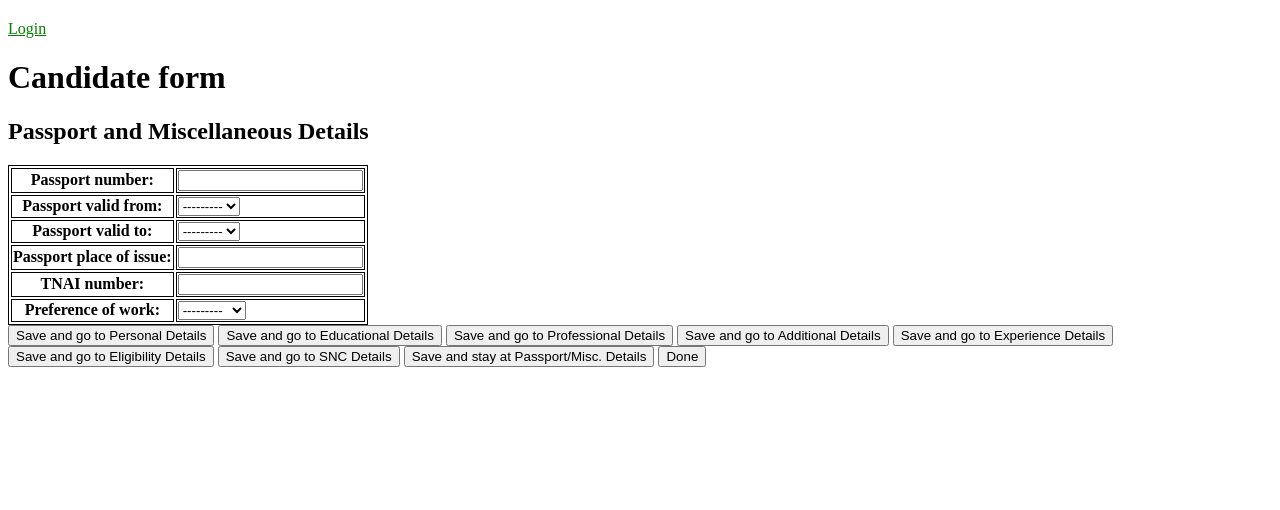
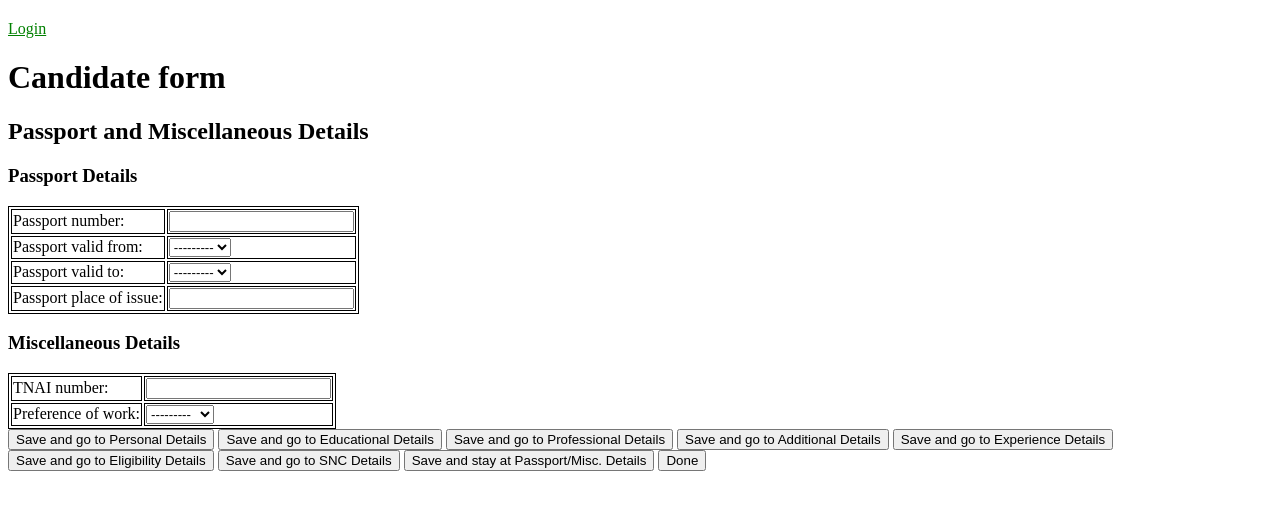
Before and after one commit to consultant-nursing-2017/tnai, a Django app: template candidate/templates/candidate/submit_candidate_passport.html in a window 1280 px wide. Shown: the top 510 px of the page. Run offline with Django 3.2, Linux system fonts and the light colour scheme; the template is opened without the code that fills it: values that come from a table or form of the project are taken from there, others are empty.

Commit message:
Tweak layout for passport/misc details.

```diff
--- a/candidate/templates/candidate/submit_candidate_passport.html
+++ b/candidate/templates/candidate/submit_candidate_passport.html
@@ -10,8 +10,23 @@
 <form enctype="multipart/form-data" action="/candidate/submit_candidate_passport/" method="post">
     {% csrf_token %}
     <h2> Passport and Miscellaneous Details </h2>
+    <h3> Passport Details </h3>
         <table>
-            {{passport_form.as_table}}
+            {% for field in passport_form.visible_fields|slice:":-2" %}
+                <tr>
+                    <td> {{field.label_tag}} </td>
+                    <td><font color="red">{{field.errors}}</font> {{field}} </td>
+                </tr>
+            {% endfor %}
+        </table>
+    <h3> Miscellaneous Details </h3>
+        <table>
+            {% for field in passport_form.visible_fields|slice:"-2:" %}
+                <tr>
+                    <td> {{field.label_tag}} </td>
+                    <td><font color="red">{{field.errors}}</font> {{field}} </td>
+                </tr>
+            {% endfor %}
         </table>
     <input type="submit" name="save_personal" value="Save and go to Personal Details" />
     <input type="submit" name="save_educational" value="Save and go to Educational Details" />
```
Also changed, not shown: candidate/templates/candidate/candidate_profile.html (+4 -4 lines).
